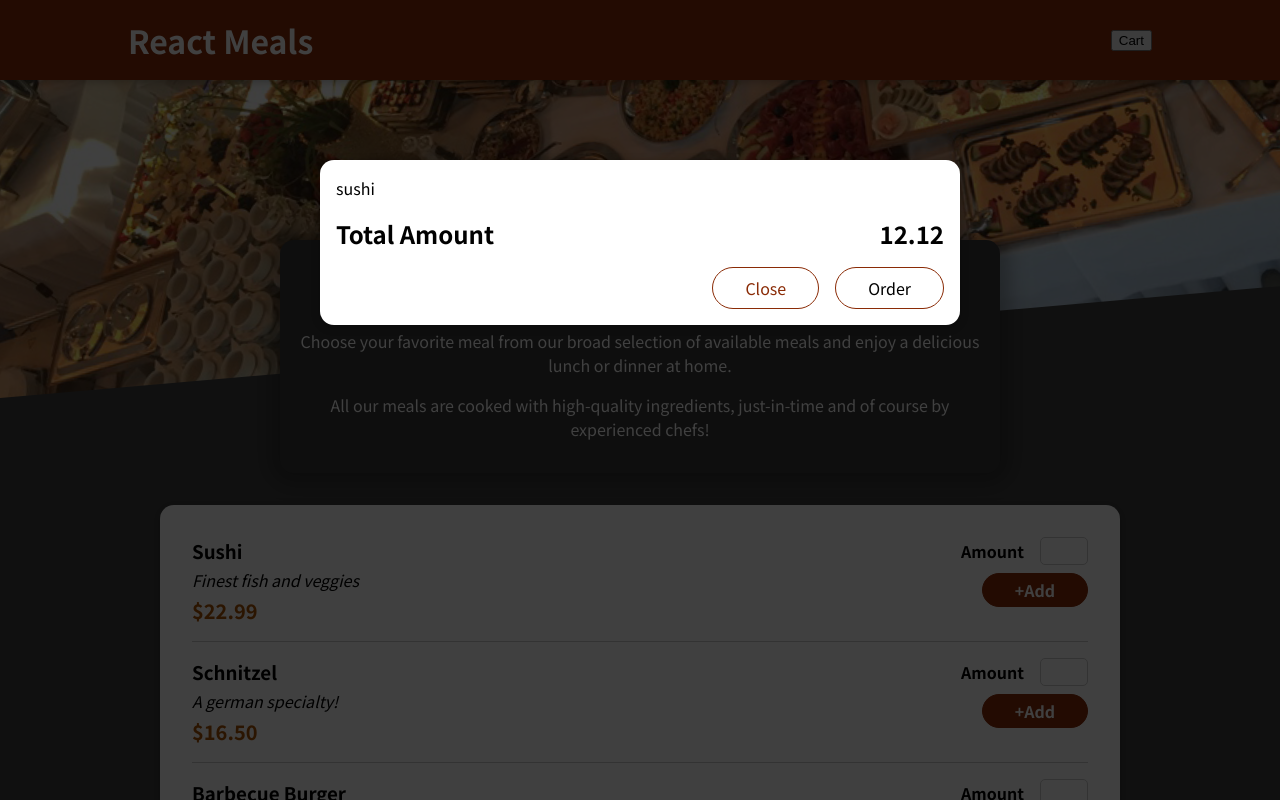
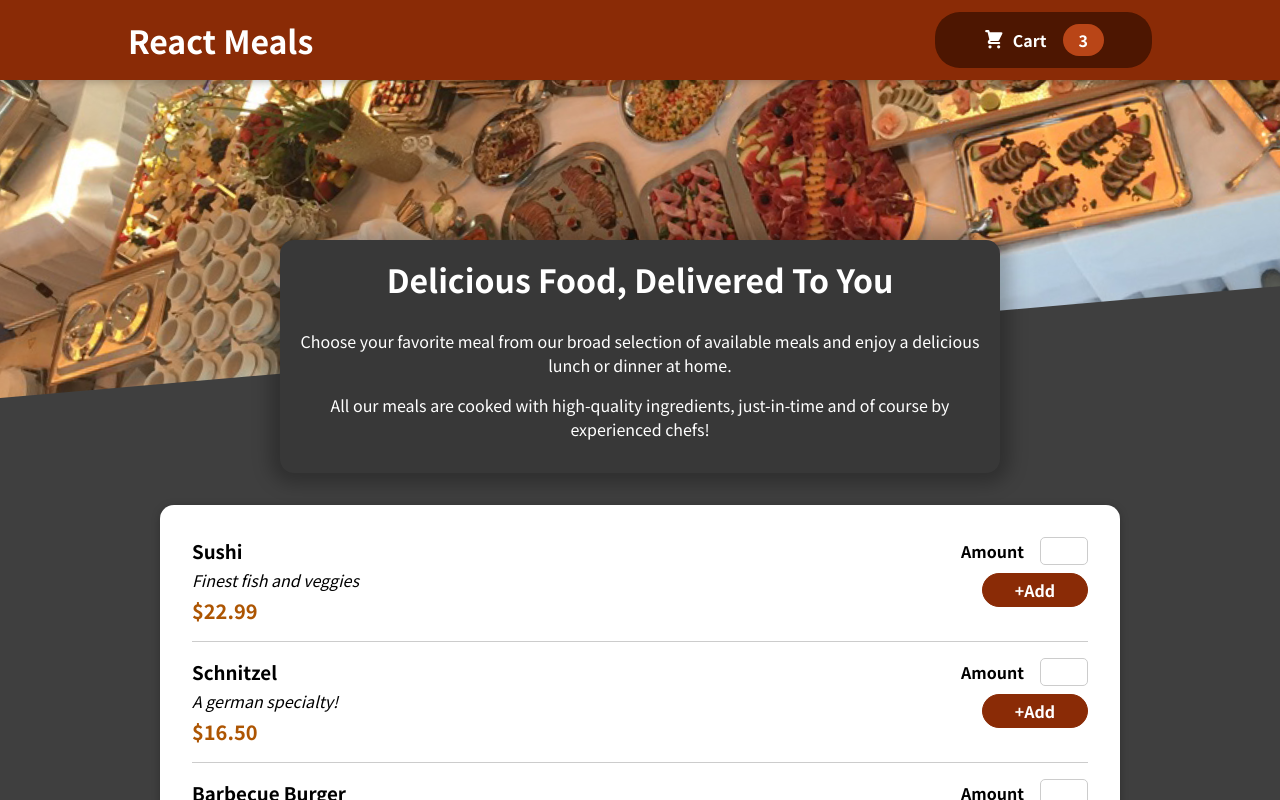
Before and after one commit to waqas44/Cart-React, a React (Create React App) app: page / in a window 1280 px wide. Shown: the top 800 px of the page. Built offline with nearby package versions, Linux system fonts and the light colour scheme.

Commit message:
Cart componenet state  Added unfinsihed

```diff
--- a/src/App.js
+++ b/src/App.js
@@ -1,13 +1,28 @@
-import { Fragment } from "react";
+import { Fragment, useState } from "react";
 import Header from "./Components/Layout/Header";
 import Meals from "./Components/Meals/Meals";
 import Cart from "./Components/Cart/Cart";
 
 function App() {
+
+  const [cartIsShown, setCartIsShown] = useState(false);
+
+  const showCartHandler = () => {
+
+    setCartIsShown(true);
+  }
+
+
+  const hideCartHandler = () => {
+    setCartIsShown(false);
+
+  };
+
+
   return (
     <Fragment>
-      <Cart />
-      <Header />
+      {cartIsShown && <Cart />}
+      <Header onShowCart={showCartHandler} />
 
       <main>
         <Meals />
--- a/src/Components/Cart/Cart.js
+++ b/src/Components/Cart/Cart.js
@@ -14,7 +14,7 @@
                     name: 'sushi',
                     amount: '12.12',
                     description: ' good taste',
-                }].map((item) => (<li>{item.name} </li>))
+                }].map((item) => { <li>{item.name} </li> })
 
             }
         </ul>);
--- a/src/Components/Layout/Header.js
+++ b/src/Components/Layout/Header.js
@@ -1,12 +1,13 @@
 import { Fragment } from "react";
 import classes from './Header.module.css';
 import imagemeal from '../../Assets/meals.jpg';
+import HeaderCartButton from './HeaderCartButton';
 const Header = (props) => {
 
     return <Fragment>
         <header className={classes.header}>
             <h1> React Meals</h1>
-            <button>Cart</button>
+            <HeaderCartButton onClick={props.showCartHandler} />
 
         </header>
         <div className={classes['main-image']}><img src={imagemeal} /> </div>
--- a/src/Components/Layout/HeaderCartButton.js
+++ b/src/Components/Layout/HeaderCartButton.js
@@ -4,7 +4,7 @@
 const HeaderCartButton = (props) => {
 
     return (
-        <button className={classes.button}>
+        <button className={classes.button} onClick={props.onClick}>
             <span className={classes.icon} >
                 <Carticon />
             </span>
```
